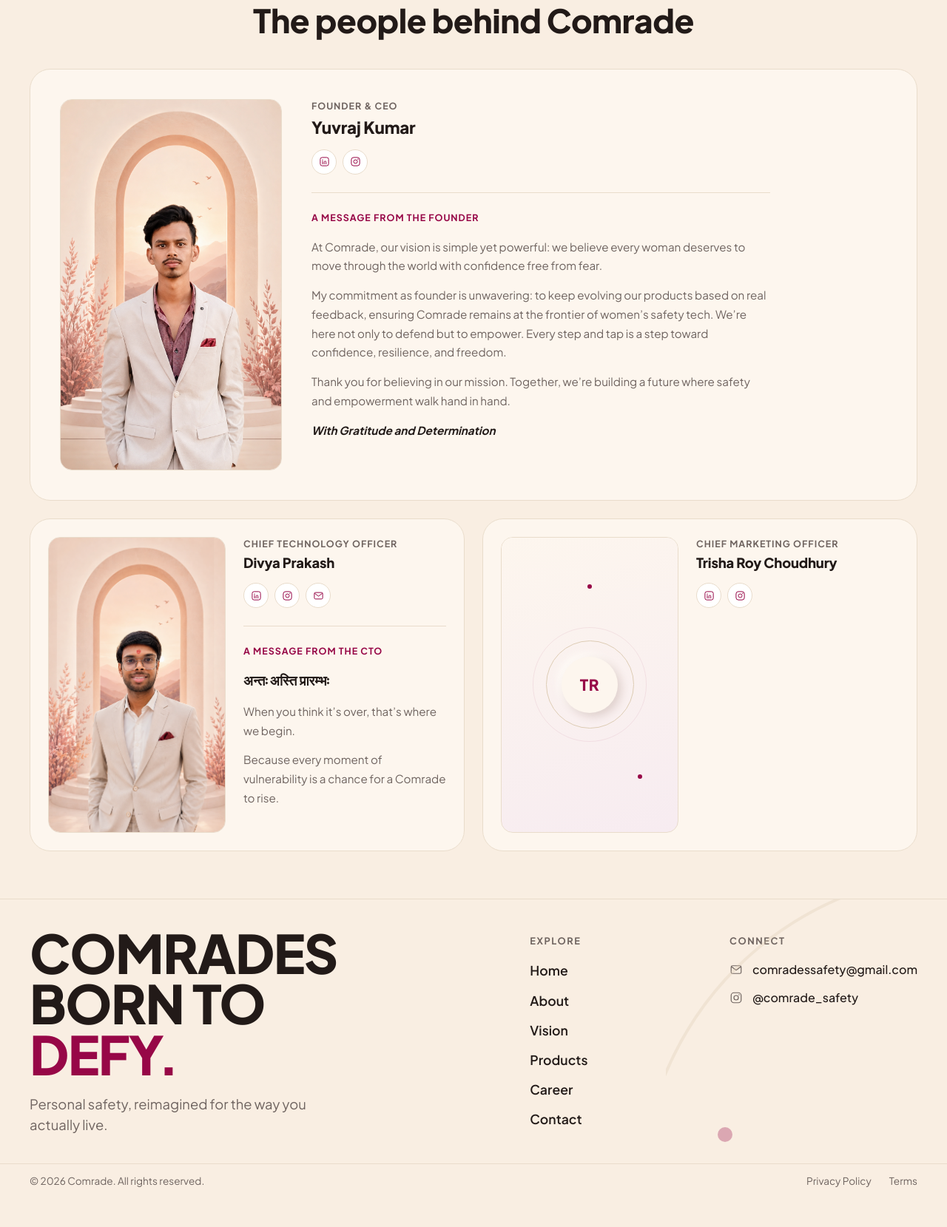
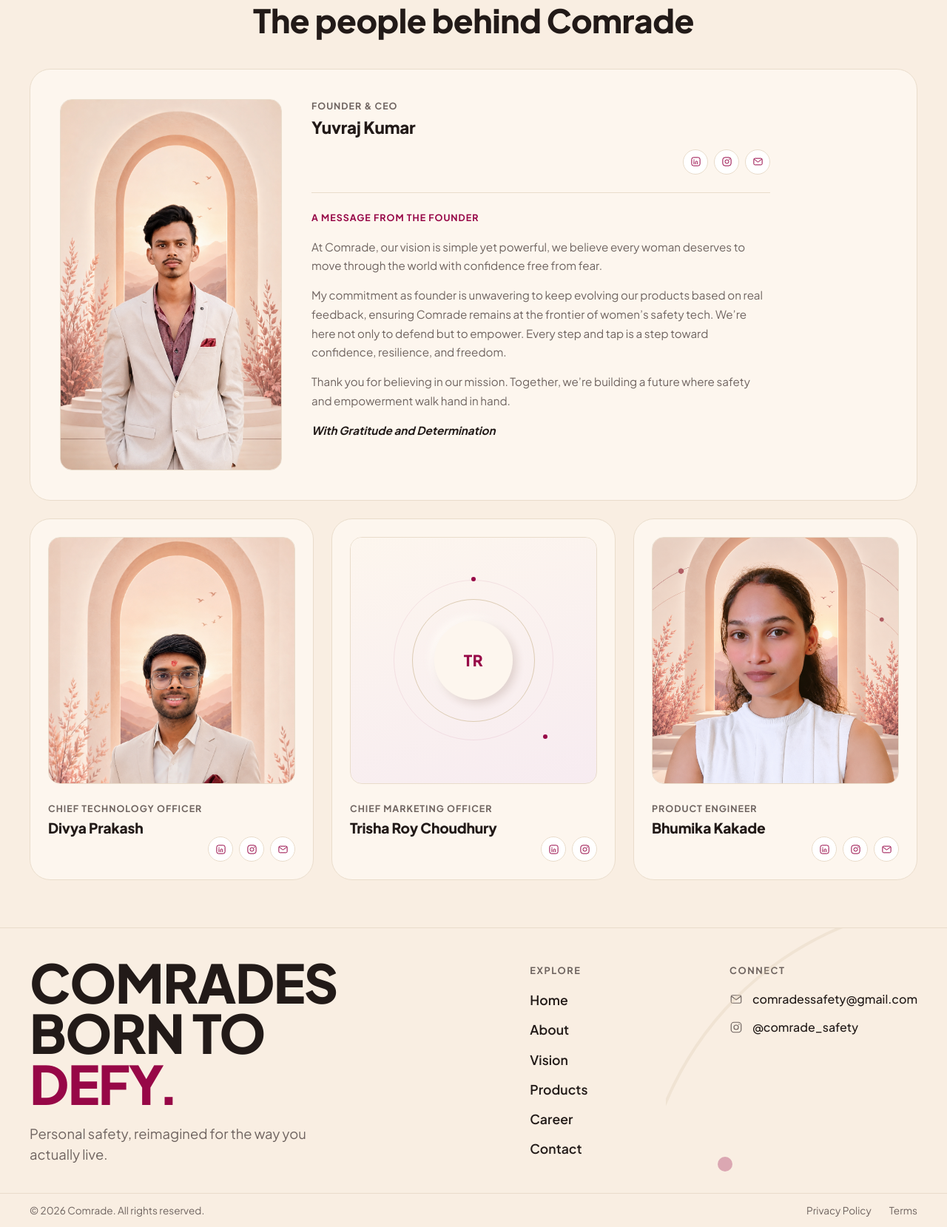
Before and after one commit to comradesafety/comrade-website, a Flask app: page /about in a window 1280 px wide. Shown: the part 1387-3046 px from the top of the page at 74% size. Before the commit the page ends 2992 px from the top, so only its background shows below. Run offline with Flask 3, Linux system fonts and the light colour scheme; some libraries are stand-ins or nearby versions.

Commit message:
feat: update team section layout, add Product Engineer card, and update site domain
- Redesign executive team section to a 3-column grid featuring CTO (Divya Prakash), CMO (Trisha Roy Choudhury), and Product Engineer (Bhumika Kakade).

- Add Bhumika Kakade's profile details, photo, and social links to team data.

- Remove message block from executive cards (reserving it for Founder card only).

- Switch executive team card image containers to a clean 1:1 aspect ratio with right-aligned social link buttons and softened hover animations.

- Update custom site domain to https://www.comradesafety.com across canonical URLs, OpenGraph, Twitter meta tags, robots.txt, and sitemap.xml.

- Enable debug mode by default in local dev runner (run.py).

```diff
--- a/app/routes/pages.py
+++ b/app/routes/pages.py
@@ -115,14 +115,14 @@
     "initials": None,
     "linkedin": "https://www.linkedin.com/in/yuvraj-kumar-2244b3345/",
     "instagram": "https://www.instagram.com/ifeelyuvraj/",
-    "email": None,
+    "email": "Kumar.yuvraj2804@gmail.com",
     "message": {
         "heading": "A Message From The Founder",
         "lines": [
             {
                 "type": "paragraph",
                 "text": (
-                    "At Comrade, our vision is simple yet powerful: we "
+                    "At Comrade, our vision is simple yet powerful, we "
                     "believe every woman deserves to move through the "
                     "world with confidence free from fear."
                 ),
@@ -130,7 +130,7 @@
             {
                 "type": "paragraph",
                 "text": (
-                    "My commitment as founder is unwavering: to keep "
+                    "My commitment as founder is unwavering to keep "
                     "evolving our products based on real feedback, "
                     "ensuring Comrade remains at the frontier of "
                     "women’s safety tech. We’re here not only to "
@@ -160,24 +160,7 @@
         "linkedin": "https://www.linkedin.com/in/divya-prakash-5b564b273/",
         "instagram": "https://www.instagram.com/divy.prakash9521",
         "email": "24f3004288@ds.study.iitm.ac.in",
-        "message": {
-            "heading": "A Message From The CTO",
-            "lines": [
-                {"type": "sanskrit", "text": "अन्तः अस्ति प्रारम्भः"},
-                {
-                    "type": "paragraph",
-                    "text": "When you think it’s over, that’s where we begin.",
-                },
-                {
-                    "type": "paragraph",
-                    "text": (
-                        "Because every moment of vulnerability is a "
-                        "chance for a Comrade to rise."
-                    ),
-                },
-            ],
-            "signoff": None,
-        },
+        "message": None,
     },
     {
         "role": "Chief Marketing Officer",
@@ -195,6 +178,17 @@
         # with placeholder copy. Add a message dict here (same shape
         # as the founder's/CTO's above) once one is provided; the
         # card will pick it up automatically.
+        "message": None,
+    },
+    {
+        "role": "Product Engineer",
+        "name": "Bhumika Kakade",
+        "photo": "team_images/Bhumika.png",
+        "alt": "Portrait of Bhumika Kakade, Product Engineer of Comrade",
+        "initials": None,
+        "linkedin": "https://www.linkedin.com/in/bhumika-kakde-42724a391",
+        "instagram": "https://www.instagram.com/bhumikaa_1729",
+        "email": "kakdebhumikabharat@gmail.com",
         "message": None,
     },
 ]
--- a/app/static/css/about.css
+++ b/app/static/css/about.css
@@ -228,9 +228,9 @@
 
 .comrade-about-team__execs {
   display: grid;
-  grid-template-columns: repeat(2, minmax(0, 1fr));
+  grid-template-columns: repeat(3, minmax(0, 1fr));
   gap: var(--comrade-space-md);
-  /* The CTO and CMO cards now stretch to match each other's height. */
+  /* The CTO, CMO, and Product Engineer cards stretch to match each other's height. */
   align-items: stretch;
 }
 
@@ -251,9 +251,9 @@
 }
 
 .comrade-team-card:hover {
-  transform: translateY(-4px);
+  transform: translateY(-2px);
   border-color: var(--comrade-primary);
-  box-shadow: 0 18px 34px var(--comrade-shadow-soft);
+  box-shadow: 0 6px 16px var(--comrade-shadow-soft);
 }
 
 .comrade-team-card__visual {
@@ -262,13 +262,11 @@
   background-color: var(--comrade-surface);
 }
 
-/* --comrade-team-photo-zoom/-focus default to "no zoom, centered" so
-   the founder photo (which needs neither -- see the featured variant
-   below) doesn't have to override anything. The standard variant
-   sets its own zoom/focus to tighten the CTO's crop; hover multiplies
-   whatever zoom is already in effect by a further 1.02 rather than
-   hard-coding scale(1.02), so a zoomed standard photo still gets the
-   same *proportional* hover nudge as the founder's un-zoomed one. */
+/* Calm, premium hover: a hair of further zoom, nothing dramatic, and
+   it can't crop anything new -- the container's own size is
+   untouched, only the image inside it scales up fractionally. No
+   fade, no mask, no filter, on either variant: portraits stay sharp
+   and fully visible edge to edge, at rest and on hover alike. */
 .comrade-team-card__image {
   width: 100%;
   height: 100%;
@@ -279,13 +277,8 @@
   transition: transform var(--comrade-transition-hover);
 }
 
-/* Calm, premium hover: a hair of further zoom, nothing dramatic, and
-   it can't crop anything new -- the container's own size is
-   untouched, only the image inside it scales up fractionally. No
-   fade, no mask, no filter, on either variant: portraits stay sharp
-   and fully visible edge to edge, at rest and on hover alike. */
 .comrade-team-card:hover .comrade-team-card__image {
-  transform: scale(calc(var(--comrade-team-photo-zoom, 1) * 1.02));
+  transform: scale(calc(var(--comrade-team-photo-zoom, 1) * 1.01));
 }
 
 .comrade-team-card__body {
@@ -310,6 +303,7 @@
 
 .comrade-team-card__contacts {
   display: flex;
+  justify-content: flex-end;
   gap: 0.5rem;
   margin-top: var(--comrade-space-sm);
 }
@@ -464,49 +458,37 @@
    card padded out with its own centering margin. ---- */
 .comrade-team-card--standard {
   display: flex;
-  align-items: flex-start;
+  flex-direction: column;
   gap: var(--comrade-space-md);
   padding: var(--comrade-space-md);
 }
 
-/* Portrait, not square -- matches the founder photo's own 970:1622
-   ratio (≈ 3:5) so all three cards share one visual language instead
-   of the founder being tall and the execs being a stubby square with
-   a visible gap of card surface below it once the card's own height
-   (driven by role/name/social, or the CTO's message) exceeds a
-   square image's height. A 3:5 frame is tall enough to reach close
-   to the CTO card's actual content height on its own, closing that
-   gap without any fixed/forced height. Still 200px wide -- clearly
-   smaller than the founder's 300px, keeping "founder = largest,
-   CTO/CMO = secondary."
-
-   The CTO source photo is currently square (1254x1254), so until
-   it's replaced with a native 3:5 portrait crop (recommended --
-   object-fit: cover on a mismatched source always costs some of the
-   frame either as crop or as compromise), --comrade-team-photo-zoom/
-   -focus below scale and reposition it to approximate one. Once a
-   properly-composed 3:5 photo replaces it, drop the zoom back to 1
-   and the focus to center -- cover will then need no correction at
-   all, the same way the founder's photo already doesn't. No edge
-   fade either way: the photo stays sharp and fully visible within
-   its frame. */
 .comrade-team-card--standard .comrade-team-card__visual {
   flex-shrink: 0;
-  width: 240px;
-  aspect-ratio: 3 / 5;
+  width: 100%;
+  aspect-ratio: 1 / 1;
   border-radius: var(--comrade-radius-md);
   border: 1px solid var(--comrade-border);
-  /* The CTO photo is now a native 3:5 portrait crop (971x1619), so we don't
-     need the temporary zoom and focus offsets anymore. */
+}
+
+.comrade-team-card--standard .comrade-team-card__image {
+  object-position: center 20%;
 }
 
 .comrade-team-card--standard .comrade-team-card__body {
+  display: flex;
+  flex-direction: column;
   flex: 1;
   min-width: 0;
 }
 
 .comrade-team-card--standard .comrade-team-card__name {
-  font-size: 1.15rem;
+  font-size: 1.2rem;
+}
+
+.comrade-team-card--standard .comrade-team-card__contacts {
+  margin-top: auto;
+  min-height: 34px;
 }
 
 /* ---- CMO branded identity visual: there is no CMO photograph, and
--- a/app/static/css/responsive.css
+++ b/app/static/css/responsive.css
@@ -344,7 +344,6 @@
      shape the featured card already switches to above. The image
      also shrinks a little further, matching the reduced card width. */
   .comrade-team-card--standard {
-    flex-direction: column;
     align-items: center;
     text-align: center;
   }
@@ -354,7 +353,8 @@
   }
 
   .comrade-team-card--standard .comrade-team-card__visual {
-    width: 160px;
+    width: 100%;
+    max-width: 260px;
   }
 }
 
--- a/app/templates/base.html
+++ b/app/templates/base.html
@@ -19,16 +19,16 @@
 
   <title>{% block title %}Comrade | Personal Safety, Reimagined{% endblock %}</title>
   <meta name="description" content="{% block meta_description %}Comrade is rethinking personal safety through intelligent everyday products designed to blend naturally into the way you live, move, and explore.{% endblock %}">
-  <link rel="canonical" href="https://comradesafety.vercel.app{{ request.path if request and request.path else '/' }}">
+  <link rel="canonical" href="https://www.comradesafety.com{{ request.path if request and request.path else '/' }}">
 
   <!-- Open Graph / Facebook / WhatsApp / LinkedIn -->
   <meta property="og:type" content="website">
-  <meta property="og:url" content="https://comradesafety.vercel.app{{ request.path if request and request.path else '/' }}">
+  <meta property="og:url" content="https://www.comradesafety.com{{ request.path if request and request.path else '/' }}">
   <meta property="og:site_name" content="Comrade">
   <meta property="og:title" content="{% block og_title %}Comrade | Personal Safety, Reimagined{% endblock %}">
   <meta property="og:description" content="{% block og_description %}Comrade is rethinking personal safety through intelligent everyday products designed to blend naturally into the way you live, move, and explore.{% endblock %}">
-  <meta property="og:image" content="https://comradesafety.vercel.app{{ url_for('static', filename='images/preview.png') }}">
-  <meta property="og:image:secure_url" content="https://comradesafety.vercel.app{{ url_for('static', filename='images/preview.png') }}">
+  <meta property="og:image" content="https://www.comradesafety.com{{ url_for('static', filename='images/preview.png') }}">
+  <meta property="og:image:secure_url" content="https://www.comradesafety.com{{ url_for('static', filename='images/preview.png') }}">
   <meta property="og:image:type" content="image/png">
   <meta property="og:image:width" content="1200">
   <meta property="og:image:height" content="1200">
@@ -36,10 +36,10 @@
 
   <!-- Twitter / X -->
   <meta name="twitter:card" content="summary_large_image">
-  <meta name="twitter:url" content="https://comradesafety.vercel.app{{ request.path if request and request.path else '/' }}">
+  <meta name="twitter:url" content="https://www.comradesafety.com{{ request.path if request and request.path else '/' }}">
   <meta name="twitter:title" content="{% block twitter_title %}Comrade | Personal Safety, Reimagined{% endblock %}">
   <meta name="twitter:description" content="{% block twitter_description %}Comrade is rethinking personal safety through intelligent everyday products designed to blend naturally into the way you live, move, and explore.{% endblock %}">
-  <meta name="twitter:image" content="https://comradesafety.vercel.app{{ url_for('static', filename='images/preview.png') }}">
+  <meta name="twitter:image" content="https://www.comradesafety.com{{ url_for('static', filename='images/preview.png') }}">
   <meta name="twitter:image:alt" content="Comrade - Comrades Born To Defy">
 
   <link rel="icon" type="image/x-icon" href="{{ url_for('static', filename='images/favicon.ico') }}">
--- a/run.py
+++ b/run.py
@@ -21,4 +21,5 @@
 if __name__ == "__main__":
     host = os.environ.get("HOST", "127.0.0.1")
     port = int(os.environ.get("PORT", 5000))
-    app.run(host=host, port=port)
+    debug = os.environ.get("FLASK_DEBUG", "true").lower() in ("true", "1", "yes")
+    app.run(host=host, port=port, debug=debug)
```
Also changed, not shown: app/routes/home.py (+34 -1 lines), app/static/team_images/Bhumika.png (added).
